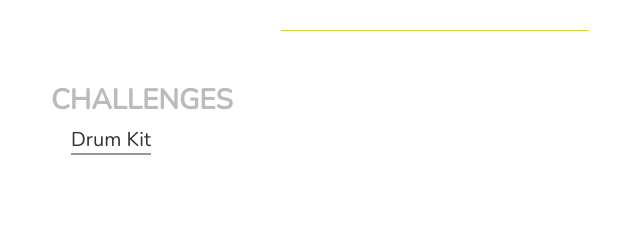
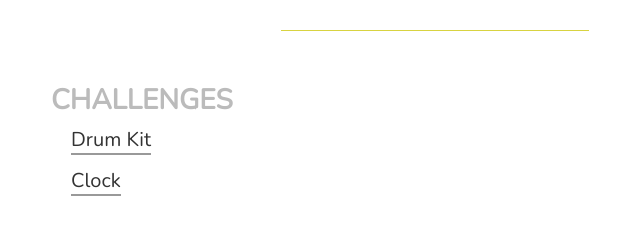
Before and after one commit to xWul/xwul.github.io, a plain HTML site: page javascript30.html in a window 1280 px wide. Shown: the full height of the page, 205-845 px from the left. Drawn offline with nearby package versions, Linux system fonts and the light colour scheme.

Commit message:
add Clock Challenge on Javascript30

```diff
--- a/javascript30.html
+++ b/javascript30.html
@@ -14,6 +14,7 @@
       <h2>Challenges</h2>
       <ul>
         <li><a href="http://xwul.github.io/Drum-kit" target="blank">Drum Kit</a></li>
+        <li><a href="http://xwul.github.io/Clock" target="blank">Clock</a></li>
       </ul>
     </section>
     </main>
```
